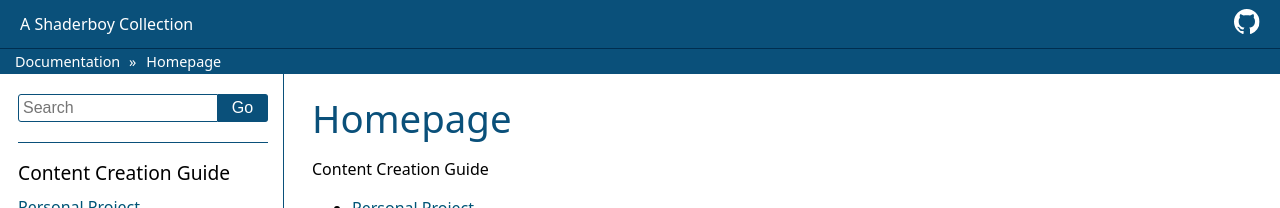
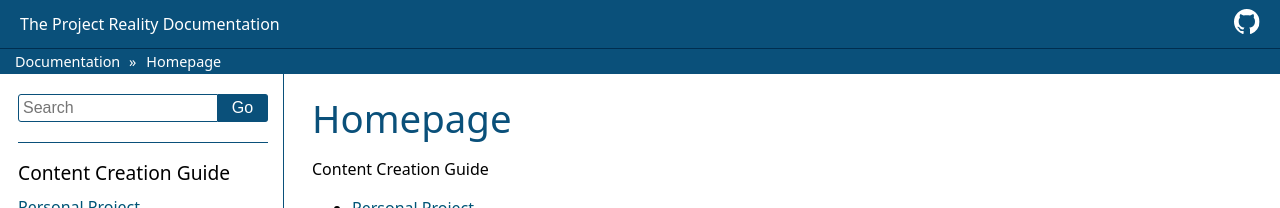
Before and after one commit to papadanku/papadanku.github.io, a Sphinx documentation site: the page built from doc/index.rst, in a window 1280 px wide. Shown: the top 208 px of the page. Built offline with Sphinx 7.4.7, drawn with Linux system fonts in a browser that asks for light colours.

Commit message:
Update layout.html

```diff
--- a/doc/_themes/sphinx13/layout.html
+++ b/doc/_themes/sphinx13/layout.html
@@ -11,7 +11,7 @@
 {% block header %}
 {{ svgs() }}
 <div class="pageheader">
-  <span class="brand">A Shaderboy Collection</span>
+  <span class="brand">The Project Reality Documentation</span>
   <div class="icons">
     <a href="https://github.com/papadanku/papadanku.github.io" title="{{ _('Source Code') }}" target="_blank">
       <svg><use href="#github"></use></svg>
```
